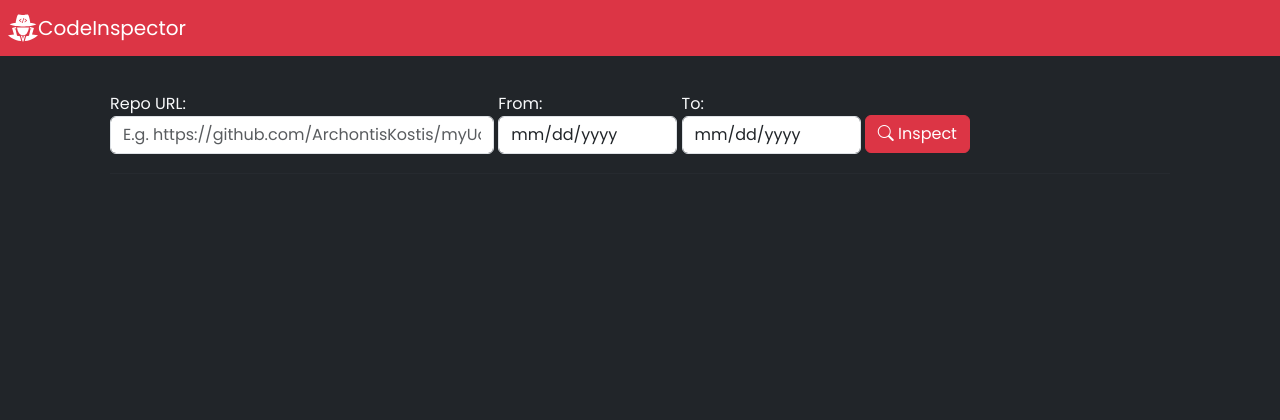
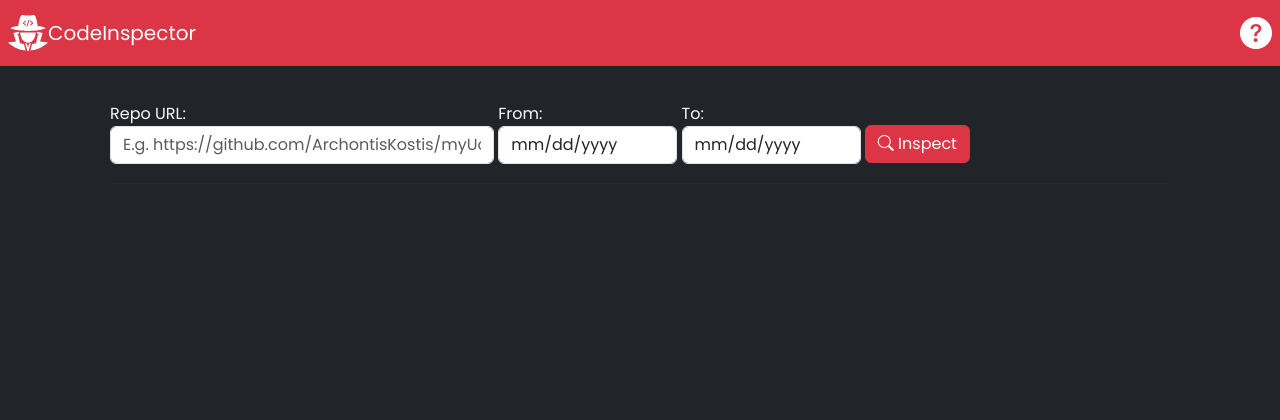
Before and after one commit to ArchontisKostis/CodeInspectorFLASK, a Flask app: page / in a window 1280 px wide. Shown: the top 420 px of the page. Run offline with Flask 2, Linux system fonts and the light colour scheme.

Commit message:
ui changes

```diff
--- a/static/assets/css/style.css
+++ b/static/assets/css/style.css
@@ -24,6 +24,21 @@ nav a{
   align-items: center;
   justify-content: center;
   font-family: 'Poppins', sans-serif;
+}
+
+nav a img {
+  width: 5vh;
+  height: 5vh;
+}
+
+nav i {
+  color: white;
+  display: block;
+  font-size: 4vh;
+}
+
+nav i:hover {
+  cursor: not-allowed;
 }
 
 .form-control:focus {
--- a/templates/base.html
+++ b/templates/base.html
@@ -23,6 +23,7 @@
               <img src="../static/assets/svg/logo_1.svg" width="30" height="30" class="d-inline-block align-top" alt="">
               CodeInspector
           </a>
+          <i class="bi bi-question-circle-fill "></i>
         </nav>
         <div class="container">
             {% block content %}
```
Also changed, not shown: templates/results.html (+5 -6 lines).
